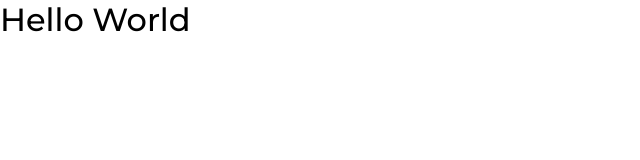
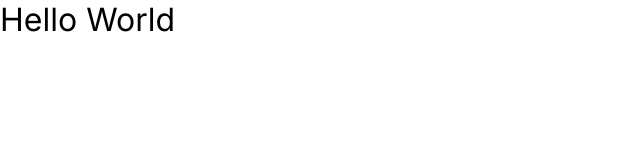
Before and after one commit to rafacdomin/portfolio, a Next.js app: page / in a window 1280 px wide. Shown: the top 160 px of the page, without its empty margins (0-640 px from the left). Built offline with nearby package versions, Linux system fonts and the light colour scheme.

Commit message:
:art: add google fonts

```diff
--- a/src/pages/_document.jsx
+++ b/src/pages/_document.jsx
@@ -33,7 +33,20 @@ export default class MyDocument extends Document {
       <Html lang="en">
         <Head>
           <link
-            href="https://fonts.googleapis.com/css2?family=Montserrat:wght@300;400;500;600&display=swap"
+            rel="preconnect"
+            href="https://fonts.googleapis.com"
+          />
+          <link
+            rel="preconnect"
+            href="https://fonts.gstatic.com"
+            crossorigin
+          />
+          <link
+            href="https://fonts.googleapis.com/css2?family=Barlow:wght@400;500&display=swap"
+            rel="stylesheet"
+          />
+          <link
+            href="https://fonts.googleapis.com/css2?family=Inter:wght@400;700&display=swap"
             rel="stylesheet"
           />
         </Head>
--- a/src/styles/GlobalStyle.js
+++ b/src/styles/GlobalStyle.js
@@ -19,7 +19,7 @@ export default createGlobalStyle`
   }
 
   body, button, input {
-    font-family: 'Montserrat', Arial, Helvetica, sans-serif;
+    font-family: 'Inter', Arial, Helvetica, sans-serif;
     font-size: 1.6rem;
   }
 
```
